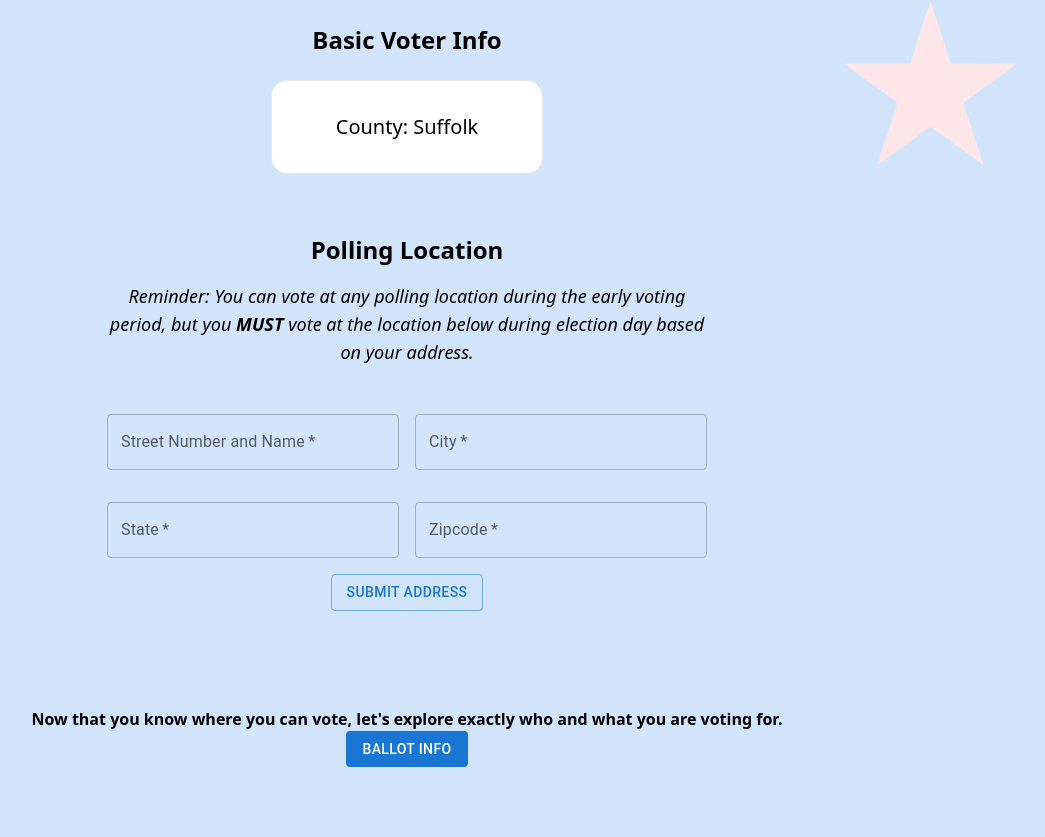
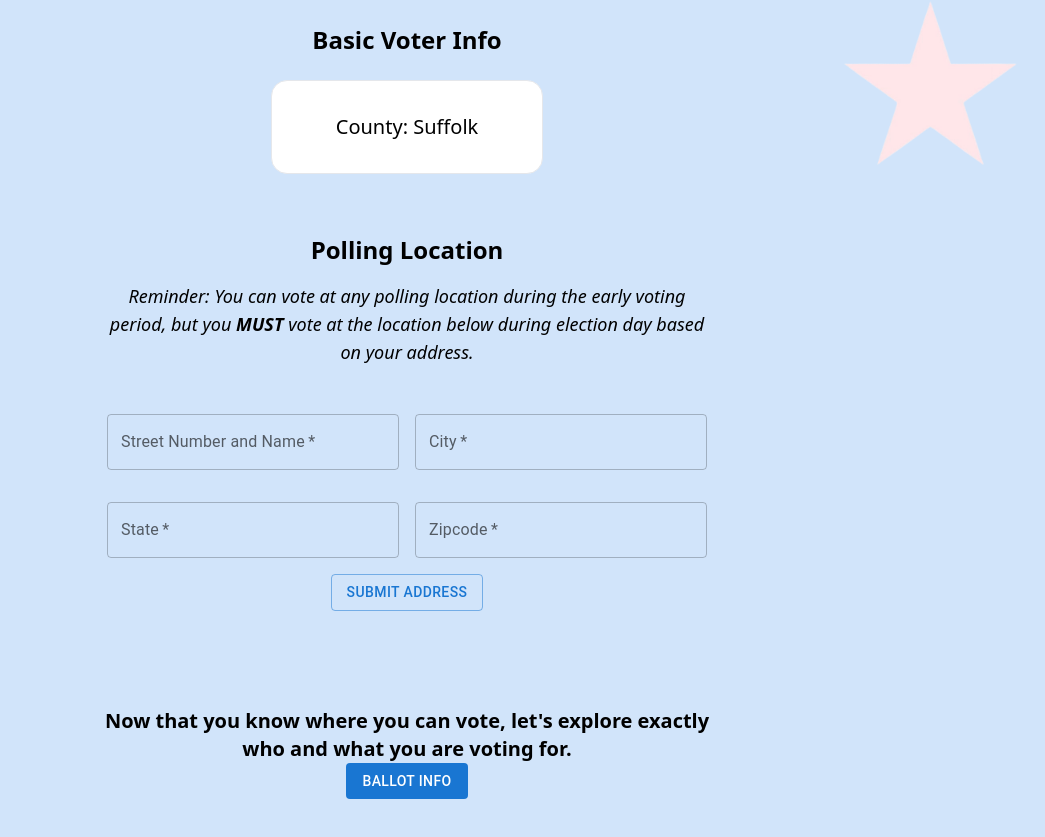
Before and after one commit to BU-Spark/pitne-voter-app, a Next.js app in the folder client/: page /voterInfo in a window 1280 px wide. Shown: the part 441-1278 px from the top of the page, without its empty margins (233-1278 px from the left). Before the commit the page ends 1248 px from the top, so only its background shows below. Built offline with nearby package versions, Linux system fonts and the light colour scheme.

Commit message:
small styling

```diff
--- a/client/src/pages/voterInfo/index.tsx
+++ b/client/src/pages/voterInfo/index.tsx
@@ -57,7 +57,7 @@ export default function VoterInfo() {
 
             {/* Footer */}
             <div className='flex flex-col justify-center items-center p-4 text-center my-6'>
-                <h1 className='font-semibold text-l'>Now that you know where you can vote, let&#39;s explore exactly who and what you are voting for.</h1>
+                <h1 className='font-semibold text-xl md:w-1/2 lg:w-1/2'>Now that you know where you can vote, let&#39;s explore exactly who and what you are voting for.</h1>
                 <ButtonFill name='Ballot Info' link='/ballotInfo' className='p-4 m-4 rounded-full bg-blue-700 text-white' />
             </div>
         </div>
```
